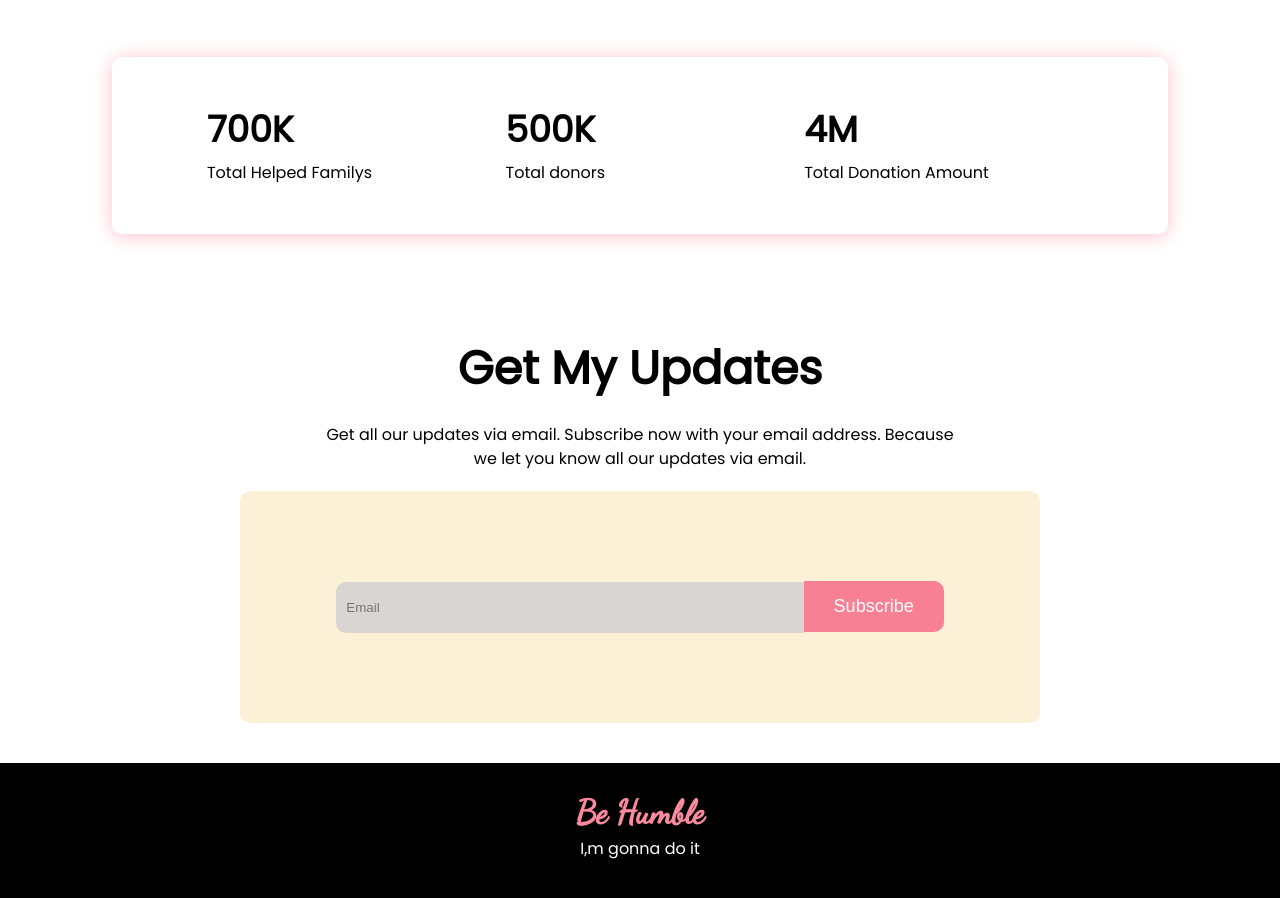
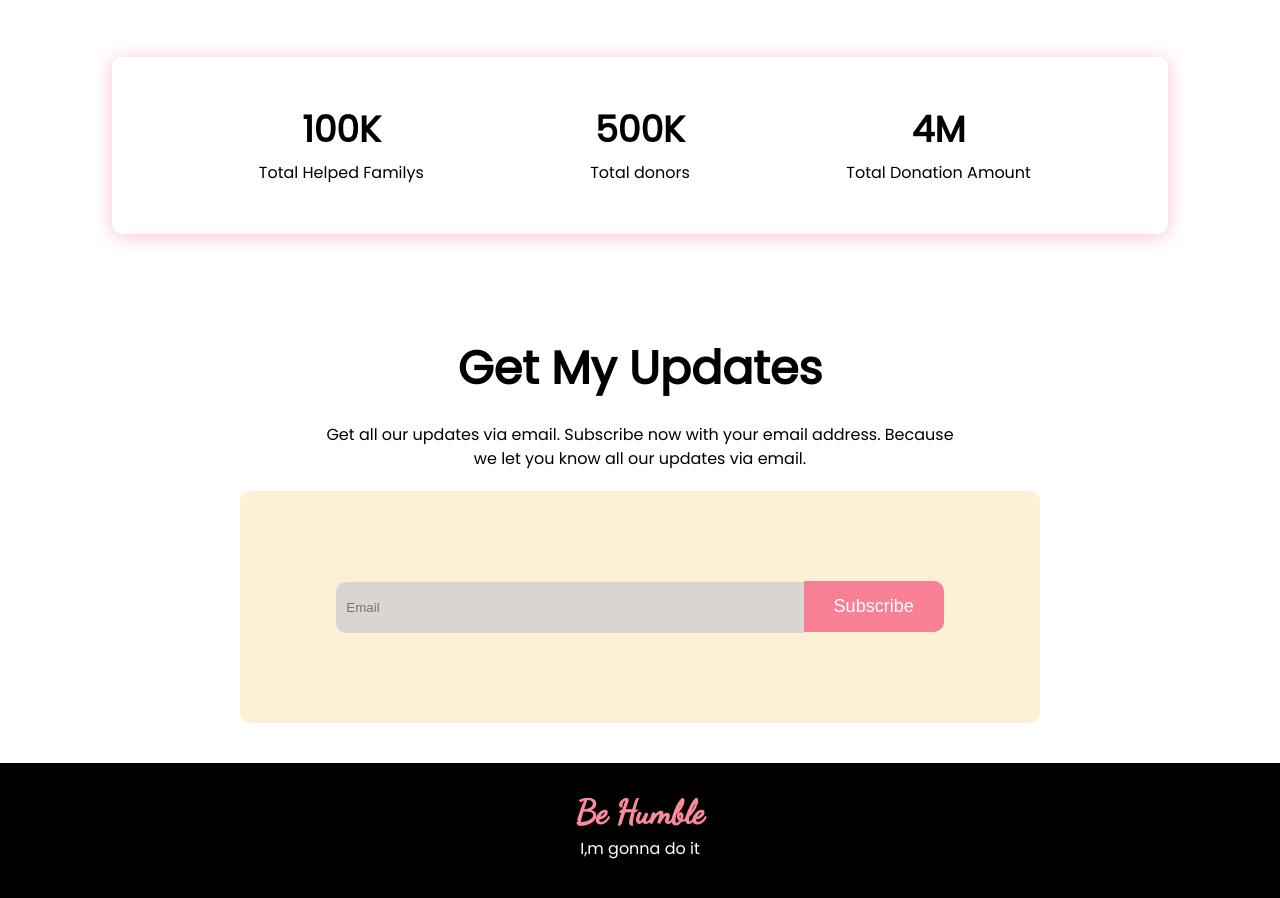
Before and after one commit to dev-shohanur/donation, a plain HTML site: page index.html in a window 1280 px wide. Shown: the part 1758-2656 px from the top of the page. Drawn offline with Linux system fonts and the light colour scheme.

Commit message:
Some text updates

```diff
--- a/index.html
+++ b/index.html
@@ -70,7 +70,7 @@
     </section>
         <section class="total-service flex-box">
             <div class="total-service-item total-helped-family">
-                <h2>700K</h2>
+                <h2>100K</h2>
                 <p>Total Helped Familys</p>
             </div>
             <div class=" total-service-item total-donors">
--- a/style.css
+++ b/style.css
@@ -144,6 +144,7 @@ footer h2 {
 }
 .total-service-item {
     width: 30%;
+    text-align: center;
     margin: auto;
 }
 .total-service-item h2 {
```
